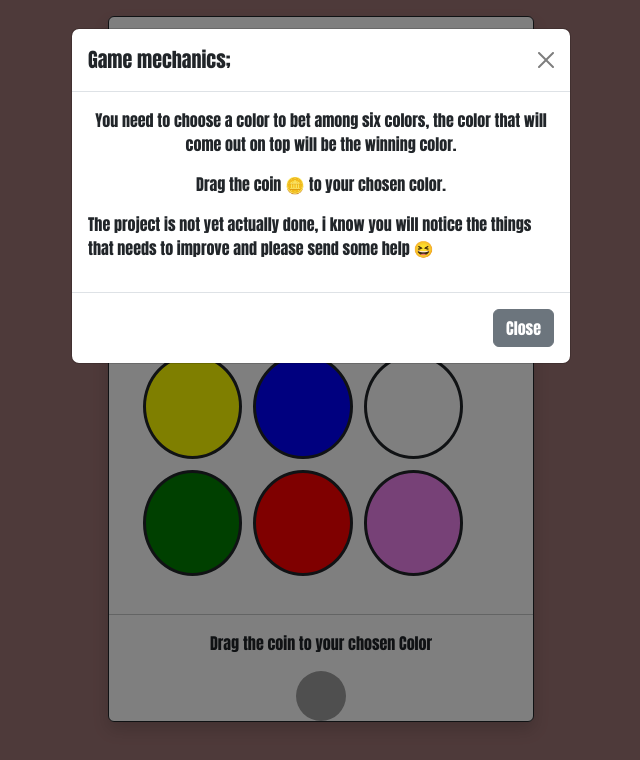
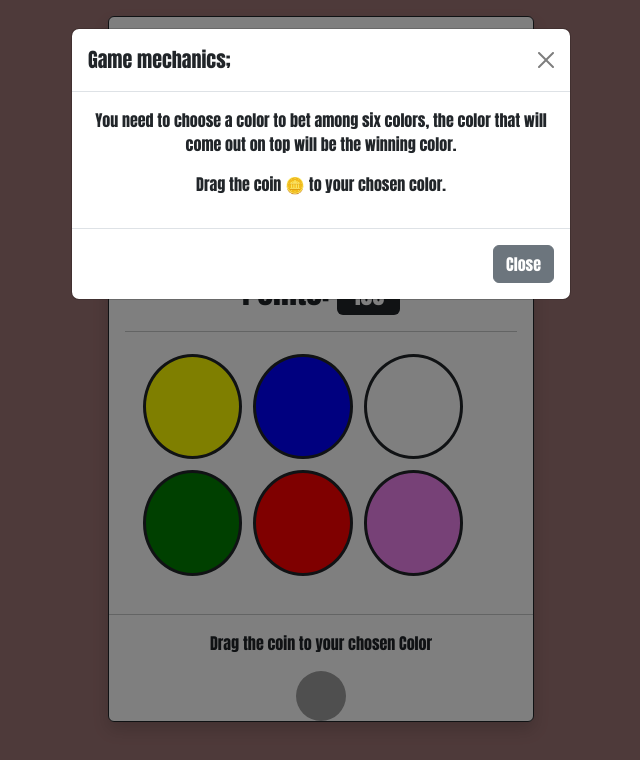
Before and after one commit to KazuhiroMagota/Project_2, a plain HTML site: page index.html in a window 1280 px wide. Shown: the whole page, without its empty margins (319-959 px from the left). Drawn offline with nearby package versions, Linux system fonts and the light colour scheme; grey boxes are pictures that could not be loaded.

Commit message:
edited the modal

```diff
--- a/index.html
+++ b/index.html
@@ -68,7 +68,6 @@
                     <p class="text-center">You need to choose a color to bet among six colors,
                         the color that will come out on top will be the winning color.</p>
                     <p class="text-center">Drag the coin 🪙 to your chosen color.</p>
-                    <p>The project is not yet actually done, i know you will notice the things that needs to improve and please send some help 😆</p>
 
                 </div>
                 <div class="modal-footer">
```
